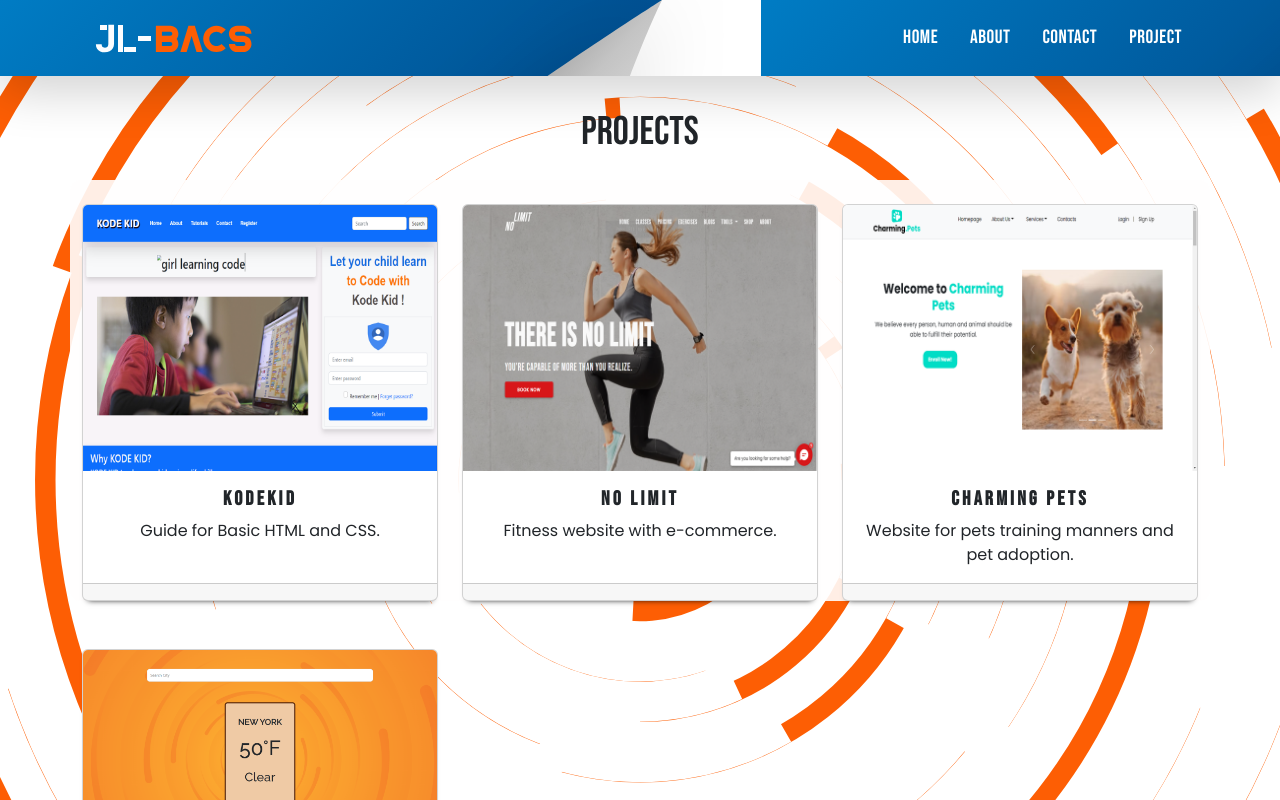
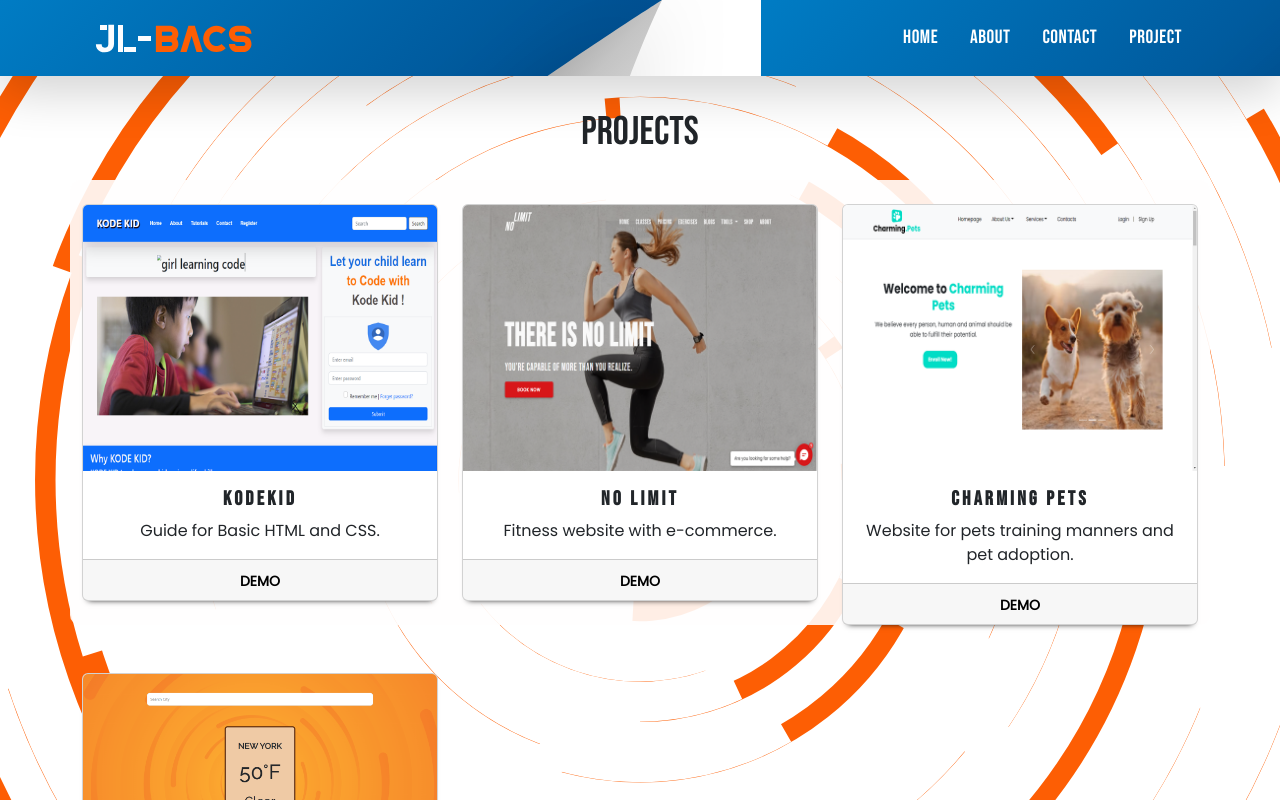
Before and after one commit to jlbbacs/Portfolio-app, a React (Create React App) app: page /project in a window 1280 px wide. Shown: the top 800 px of the page. Built offline with nearby package versions, Linux system fonts and the light colour scheme; the HTML template or start-up script is replaced by a standard one; a web font is replaced by a local one.

Commit message:
adding demo

```diff
--- a/src/App.css
+++ b/src/App.css
@@ -3,14 +3,14 @@
   padding:0;
   margin: 0 auto;
   box-sizing: border-box;
+  max-height:fit-content;
 
 }
 
 body{
   background-image: url( '../src/images/back.svg' );
-
-  background-repeat: space;
-  background-size: contain;
+  background-repeat:no-repeat;
+  background-size: auto;
 
 
 
--- a/src/css/projects.css
+++ b/src/css/projects.css
@@ -26,3 +26,17 @@
 
 
 }
+
+.card-footer  a{
+    color: black;
+    text-decoration: none;
+    font-family: 'Poppins', sans-serif;
+    font-weight: bold;
+    text-transform: uppercase;
+
+}
+
+.card-footer  a:hover{
+    color: rgb(254, 121, 5);
+
+}
--- a/src/pages/Project.js
+++ b/src/pages/Project.js
@@ -5,6 +5,7 @@ import Nolimit from "../images/Nolimit1.png";
 import Kodekid from "../images/kodekid1.png";
 import Charmingpets from "../images/charmingpets1.png";
 import Weatherapp from "../images/weatherapp.png";
+import { Link } from 'react-router-dom';
 import AOS from 'aos';
 import 'aos/dist/aos.css';
 AOS.init();
@@ -31,8 +32,8 @@ return(
         <h5 class="card-title">Kodekid</h5>
         <p class="card-text">Guide for Basic HTML and CSS.</p>
       </div>
-      <div class="card-footer">
-        <small class="text-muted"></small>
+      <div class="card-footer text-center">
+        <small class="text-muted"><a href='https://jlbbacs.github.io/mini-project-kode-kid/'>Demo</a></small>
       </div>
     </div>
   </div>
@@ -45,8 +46,8 @@ return(
         <h5 class="card-title">No Limit</h5>
         <p class="card-text">Fitness website with e-commerce.</p>
       </div>
-      <div class="card-footer">
-        <small class="text-muted"></small>
+      <div class="card-footer text-center">
+        <small class="text-muted"><a href='https://jlbbacs.github.io/NOLIMIT-GROUP4-PROJECT/'>Demo</a></small>
       </div>
     </div>
   </div>
@@ -57,17 +58,17 @@ return(
         <h5 class="card-title">Charming Pets</h5>
         <p class="card-text">Website for pets training manners and pet adoption.</p>
       </div>
-      <div class="card-footer">
-        <small class="text-muted"></small>
+      <div class="card-footer text-center">
+        <small class="text-muted"><a href='https://group-3-nickel-capstone.vercel.app/'>Demo</a></small>
       </div>
     </div>
   </div>
 </div>
 {/* ============solo card============= */}
 
-<div className='row mt-0 '>
 
 
+<div class="row row-cols-1 row-cols-md-3 g-4" >
 
 <div className='col-sm-4 '>
 <div class="card mt-5 mb-5 weather-app" data-aos="fade-down" data-aos-duration="2000">
@@ -76,12 +77,17 @@ return(
       <h5 class="card-title">JLB Weather</h5>
       <p class="card-text">Simple Weather App</p>
       <p class="card-text"><small class="text-muted"> Using API</small></p>
+
   </div>
+    <div class="card-footer text-center">
+        <small class="text-muted"><a href='https://bacsarsaweatherapp.vercel.app/'>Demo</a></small>
+      </div>
+  </div>
+
   </div>
 
 
 
-</div>
 
 
 
```
